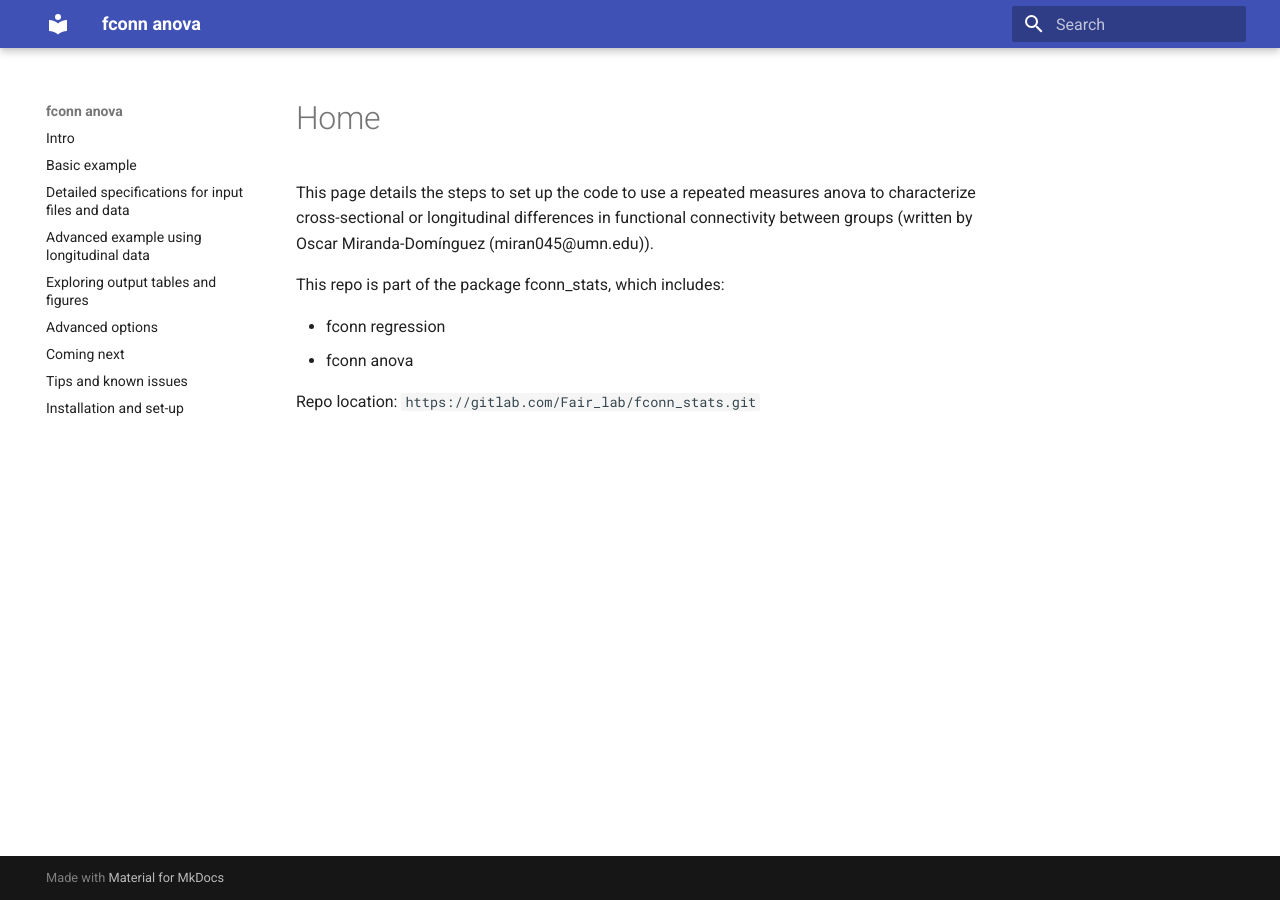
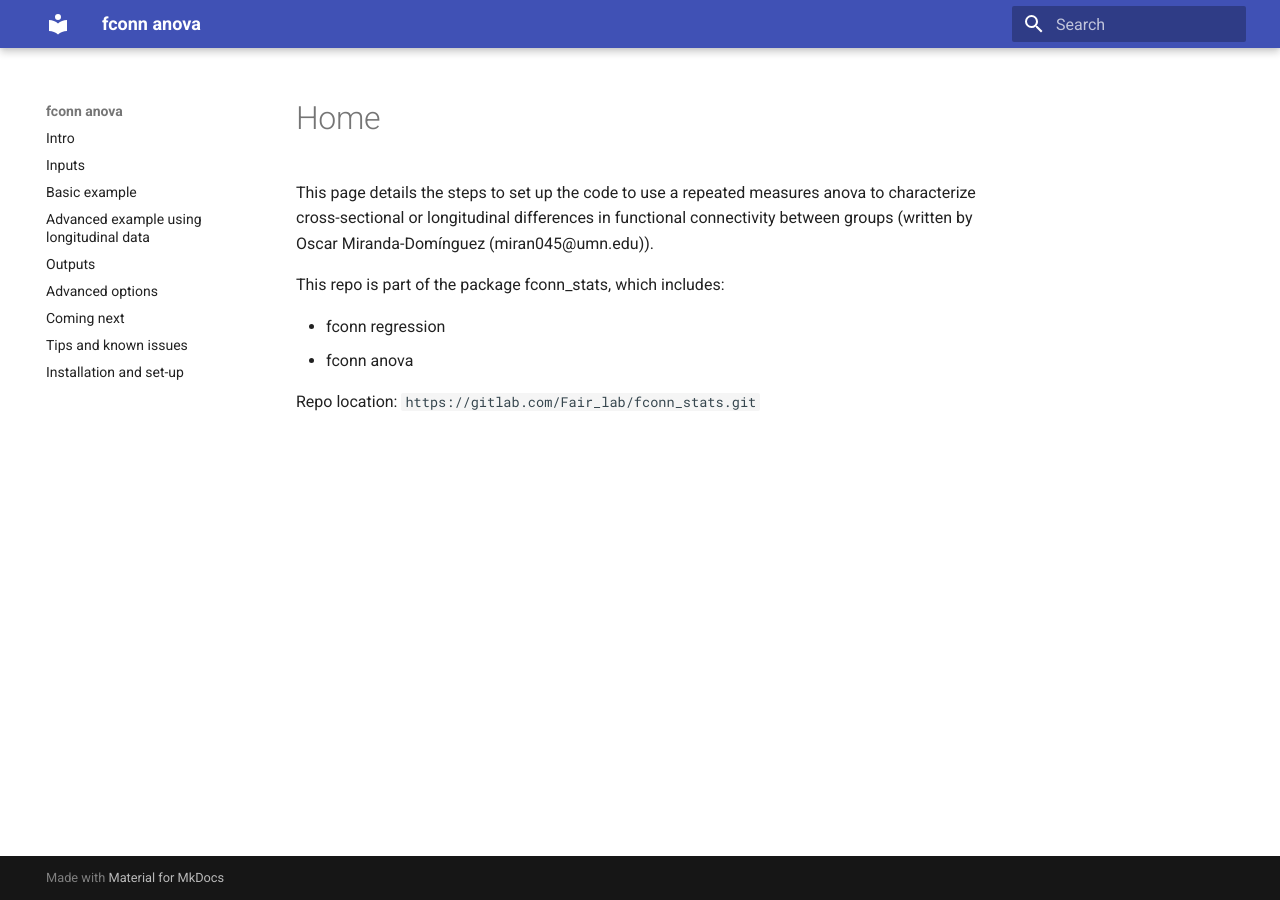
Before and after one commit to omiranda/fconn_anova, an MkDocs documentation site: the page built from docs/README.md, in a window 1280 px wide. Built offline with MkDocs 1.6.1 and Material for MkDocs 9.7.7, drawn with Linux system fonts in a browser that asks for light colours; old or Windows-style settings are respelled for this version of MkDocs.

Commit message:
Update mkdocs.yml

```diff
--- a/mkdocs.yml
+++ b/mkdocs.yml
@@ -4,10 +4,10 @@ plugins:
   - search
 pages:
 - Intro: ./intro/intro.md
+- Inputs: ./details/detailed_description.md
 - Basic example: ./basic_example/basic_example.md
-- Detailed specifications for input files and data: ./details/detailed_description.md
 - Advanced example using longitudinal data: ./advanced_example/advanced_example.md
-- Exploring output tables and figures: ./outputs/outputs.md
+- Outputs: ./outputs/outputs.md
 - Advanced options: ./advanced_usage/advanced_usage.md
 - Coming next: ./coming_next/coming_next.md
 - Tips and known issues: ./known_issues/known_issues.md
```
